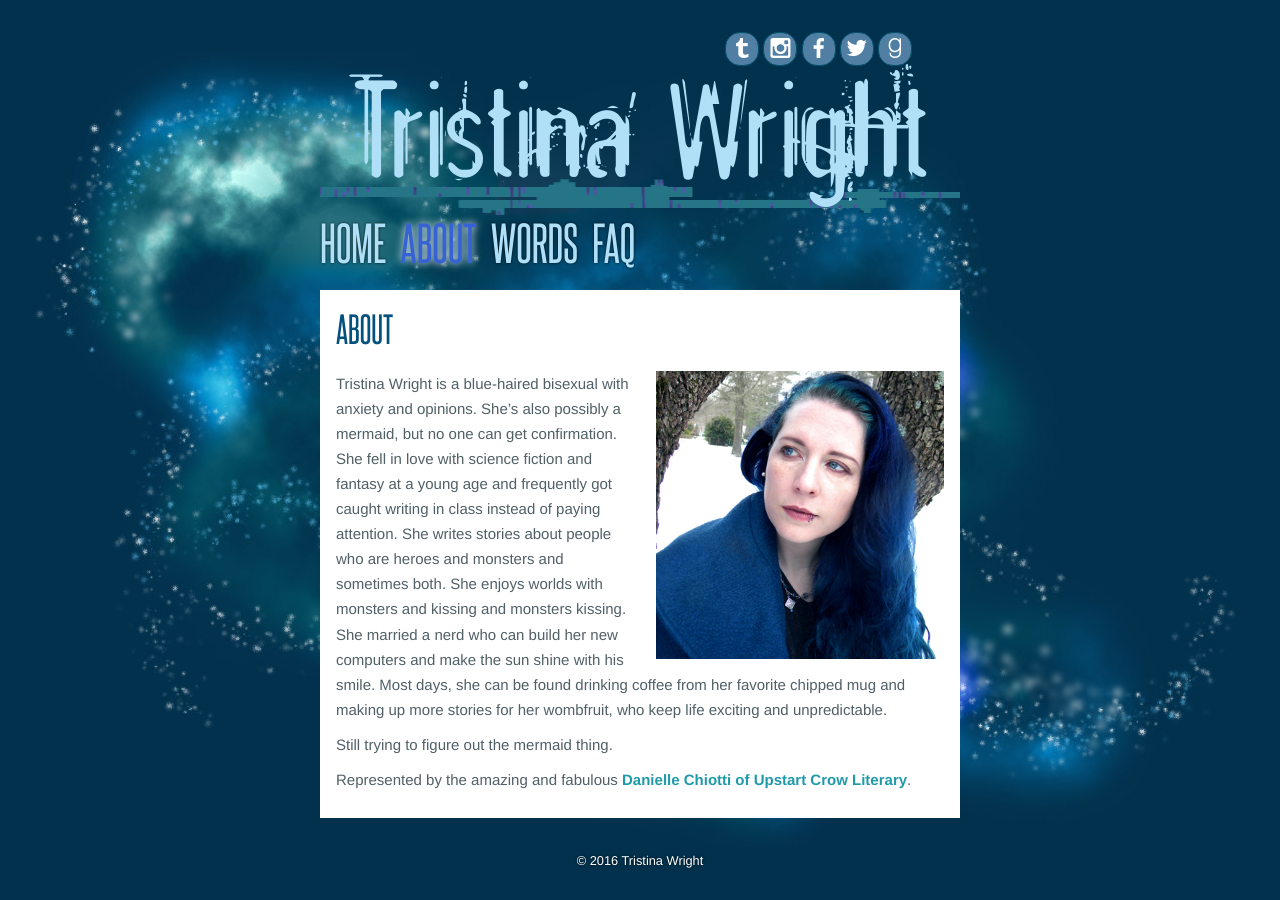
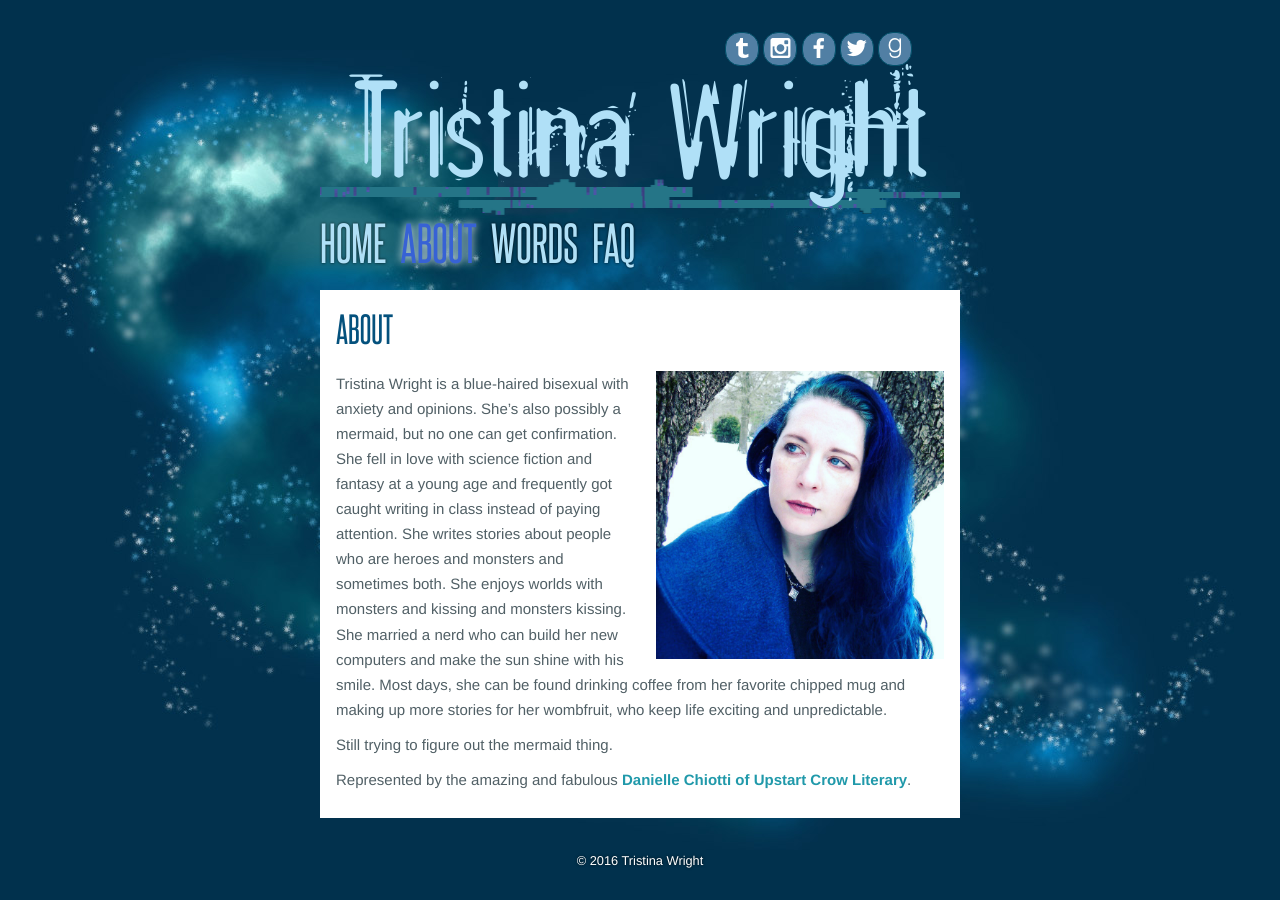
Before and after one commit to TristinaWright/tristinawright.github.io, a Jekyll site: the page built from _posts/static/2015-12-08-about.md, in a window 1280 px wide. Built offline with Jekyll 4.4.1, drawn with Linux system fonts in a browser that asks for light colours.

Commit message:
Updated 2015-12-08-about.md

```diff
--- a/_posts/static/2015-12-08-about.md
+++ b/_posts/static/2015-12-08-about.md
@@ -9,7 +9,8 @@ title: About
 
 
 
-![SiteImage.png]({{site.baseurl}}/media/SiteImage.png){:class="img-right"}
+
+![400Image.png]({{site.baseurl}}/media/400Image.png){:class="img-right"}
 Tristina Wright is a blue-haired bisexual with anxiety and opinions. She’s also possibly a mermaid, but no one can get confirmation. She fell in love with science fiction and fantasy at a young age and frequently got caught writing in class instead of paying attention. She writes stories about people who are heroes and monsters and sometimes both. She enjoys worlds with monsters and kissing and monsters kissing. She married a nerd who can build her new computers and make the sun shine with his smile. Most days, she can be found drinking coffee from her favorite chipped mug and making up more stories for her wombfruit, who keep life exciting and unpredictable.
 
 Still trying to figure out the mermaid thing.
```
